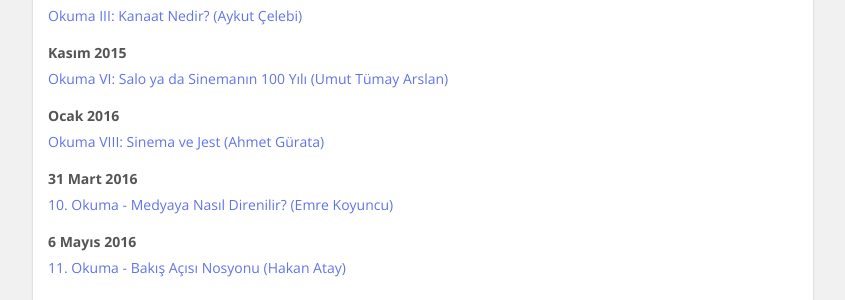
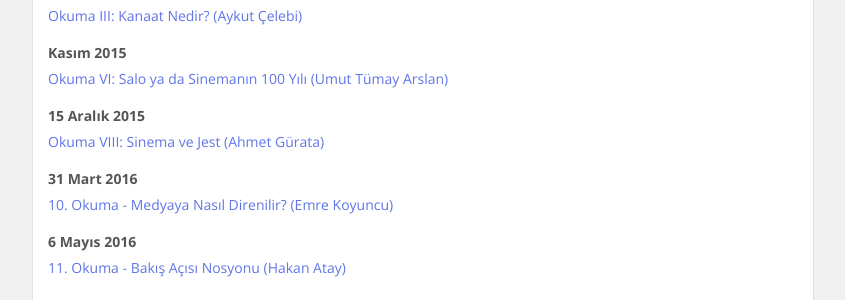
Before and after one commit to ulusbakerbulusmalari/ulusbakerbulusmalari.com, a Jekyll site: the page built from okumalar/index.html, in a window 1280 px wide. Shown: the part 514-814 px from the top of the page, without its empty margins (217-1062 px from the left). Built offline with Jekyll 4.4.1, drawn with Linux system fonts in a browser that asks for light colours; nearby versions of some CDN libraries; Markdown is read by kramdown in place of the engine named in the settings.

Commit message:
Update index.html

```diff
--- a/okumalar/index.html
+++ b/okumalar/index.html
@@ -21,7 +21,7 @@ layout: default
   <span class="video-link"><a href="./okuma3.html">Okuma III: Kanaat Nedir? (Aykut Çelebi)</a></span>
   <h4>Kasım 2015</h4>
   <span class="video-link"><a href="./okuma6.html">Okuma VI: Salo ya da Sinemanın 100 Yılı (Umut Tümay Arslan)</a></span>
-  <h4>Ocak 2016</h4>
+  <h4>15 Aralık 2015</h4>
   <span class="video-link"><a href="./okuma8.html">Okuma VIII: Sinema ve Jest (Ahmet Gürata)</a></span>
   <h4>31 Mart 2016</h4>
   <span class="video-link"><a href="./okuma10.html">10. Okuma - Medyaya Nasıl Direnilir? (Emre Koyuncu)</a></span>
```
